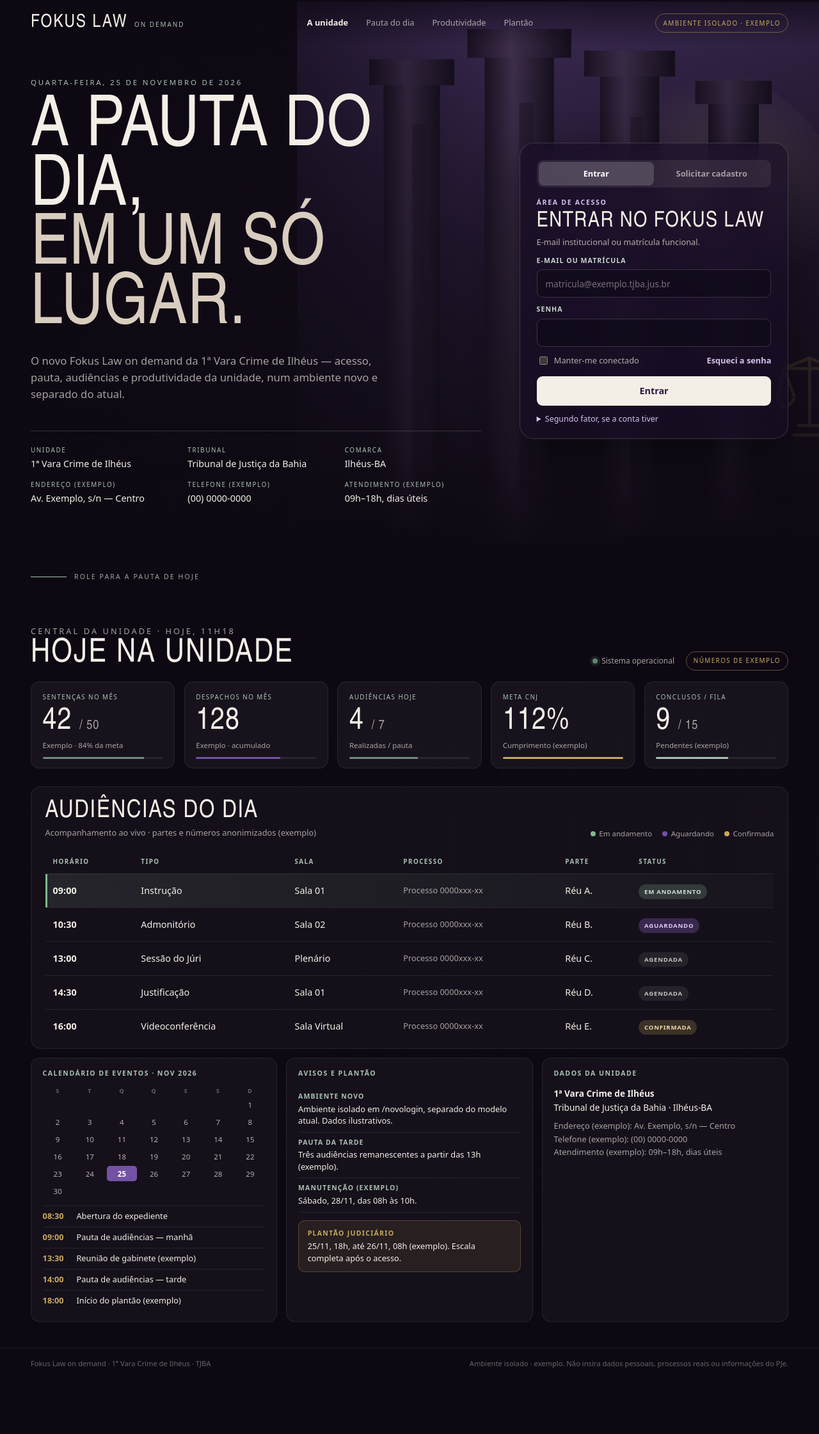
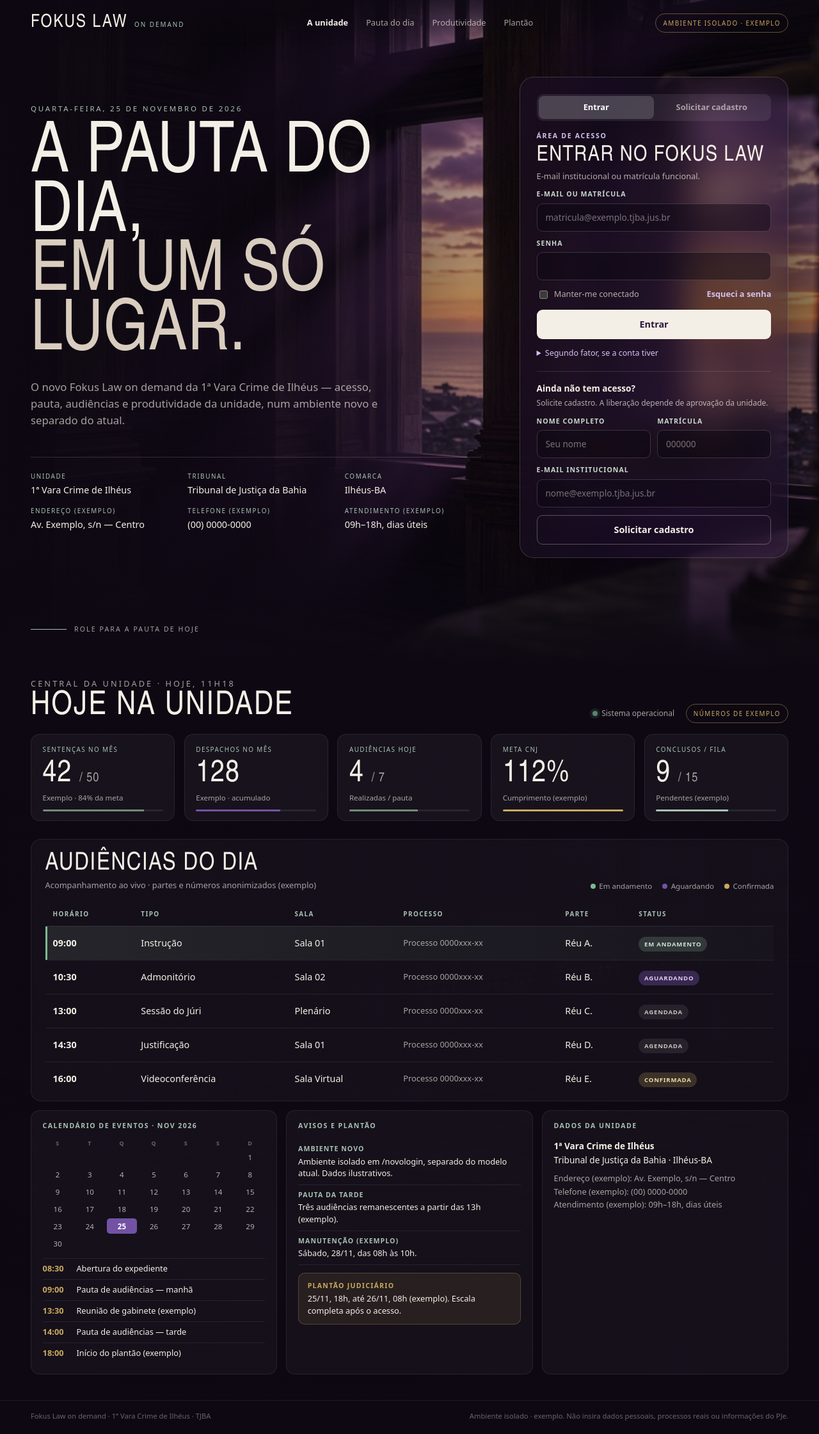
Before and after one commit to jorgewreis/fokus-law-ondemand, a Laravel app: page / in a window 1280 px wide. Shown: the whole page at 64% size. Before the commit the page ends 2138 px from the top, so only its background shows below. Run offline with Laravel 12, Linux system fonts and the light colour scheme; style sheets or scripts are compiled from the project's sources; parts of the project's set-up code (start-up, migrations or seed data) failed here and were passed over.

Commit message:
Align the public landing with the approved layout.
Use the courthouse and unit photos, keep the KPI, calendar, notices and unit
sections visible without JavaScript, and move motion into the bundle. Document
the long-cache build location and the HTML URL rewrite used on the origin.

```diff
--- a/resources/css/landing.css
+++ b/resources/css/landing.css
@@ -121,7 +121,7 @@ button, input { font: inherit; }
     width: 100%;
     height: calc(100% + 48px);
     object-fit: cover;
-    object-position: 62% center;
+    object-position: 30% center;
     z-index: 0;
 }
 
@@ -220,8 +220,12 @@ h1.big em { font-style: normal; color: #d9cdbf; }
 
 .scroll-cue i { width: 3.5rem; height: 1px; background: var(--sage-l); display: block; }
 
+.glass-shell {
+    min-width: 0;
+}
+
 .glass {
-    background: rgba(24, 14, 36, .62);
+    background: rgba(30, 18, 44, .42);
     backdrop-filter: blur(26px) saturate(1.3);
     -webkit-backdrop-filter: blur(26px) saturate(1.3);
     border: 1px solid rgba(255, 255, 255, .16);
@@ -231,18 +235,9 @@ h1.big em { font-style: normal; color: #d9cdbf; }
     display: grid;
     grid-template-columns: 1fr 1fr;
     align-content: start;
+    transform: none;
 }
 
-.tab-state {
-    position: absolute;
-    width: 1px;
-    height: 1px;
-    padding: 0;
-    margin: -1px;
-    overflow: hidden;
-    clip: rect(0, 0, 0, 0);
-    border: 0;
-}
 
 .tabs {
     grid-column: 1 / -1;
@@ -262,26 +257,24 @@ h1.big em { font-style: normal; color: #d9cdbf; }
     padding: .55rem 0;
     border-radius: 8px;
     color: rgba(244, 239, 230, .6);
-    cursor: pointer;
+    text-decoration: none;
 }
 
-#tab-entrar:checked ~ .tabs .tab-label-entrar,
-#tab-cadastro:checked ~ .tabs .tab-label-cadastro {
+.tab-label.is-active,
+.tab-label:focus-visible {
     background: rgba(255, 255, 255, .16);
     color: #fff;
 }
 
-#tab-entrar:focus-visible ~ .tabs .tab-label-entrar,
-#tab-cadastro:focus-visible ~ .tabs .tab-label-cadastro {
+.tab-label:focus-visible {
     outline: 2px solid var(--gold);
     outline-offset: 2px;
 }
 
-.panel-login, .panel-cadastro, .panel-session { grid-column: 1 / -1; display: none; }
-
-#tab-entrar:checked ~ .panel-login,
-#tab-cadastro:checked ~ .panel-cadastro,
-.panel-session { display: block; }
+.panel-login, .panel-cadastro, .panel-session {
+    grid-column: 1 / -1;
+    display: block;
+}
 
 .kicker {
     margin: 0 0 .35rem;
@@ -373,7 +366,11 @@ h1.big em { font-style: normal; color: #d9cdbf; }
 
 .cadastro-note p { margin: 0; font-size: .75rem; color: rgba(244, 239, 230, .7); }
 
-.panel-cadastro { padding-top: .15rem; }
+.panel-cadastro {
+    margin-top: 1.15rem;
+    padding-top: 1rem;
+    border-top: 1px solid rgba(255, 255, 255, .12);
+}
 
 .fine, .field-error, .status {
     font-size: .7rem;
@@ -721,3 +718,16 @@ tr.on td:first-child { box-shadow: inset 3px 0 0 #7dba8f; }
 @media (prefers-reduced-motion: reduce) {
     html { scroll-behavior: auto; }
 }
+
+@media (prefers-reduced-motion: no-preference) {
+    html.js-motion .hero-copy .eyebrow,
+    html.js-motion #page-title,
+    html.js-motion .lede,
+    html.js-motion .unit,
+    html.js-motion .glass-shell,
+    html.js-motion .kpi,
+    html.js-motion #pauta .board,
+    html.js-motion .cards .card {
+        opacity: 0;
+    }
+}
--- a/resources/views/landing/show.blade.php
+++ b/resources/views/landing/show.blade.php
@@ -26,7 +26,7 @@
             </header>
 
             <section class="hero" aria-labelledby="page-title">
-                <img class="hero-media" src="{{ asset('images/hero-sala.svg') }}" alt="">
+                <img class="hero-media" src="{{ asset('images/hero-courthouse.jpg') }}" alt="">
                 <div class="hero-in">
                     <div class="hero-copy">
                         <p class="eyebrow">{{ $board['date_label'] }}</p>
@@ -60,20 +60,19 @@
                         </dl>
                     </div>
 
+                    <div class="glass-shell">
                     <aside class="glass" aria-label="Área de acesso" data-lenis-prevent>
                         @if (session('status'))
                             <p class="status" role="status">{{ session('status') }}</p>
                         @endif
 
                         @guest
-                            <input class="tab-state" type="radio" name="access-tab" id="tab-entrar" @checked(! $cadastroAtivo)>
-                            <input class="tab-state" type="radio" name="access-tab" id="tab-cadastro" @checked($cadastroAtivo)>
-                            <div class="tabs">
-                                <label class="tab-label tab-label-entrar" for="tab-entrar">Entrar</label>
-                                <label class="tab-label tab-label-cadastro" for="tab-cadastro">Solicitar cadastro</label>
-                            </div>
+                            <nav class="tabs" aria-label="Formulários de acesso">
+                                <a class="tab-label tab-label-entrar @if(! $cadastroAtivo) is-active @endif" href="#acesso-entrar">Entrar</a>
+                                <a class="tab-label tab-label-cadastro @if($cadastroAtivo) is-active @endif" href="#acesso-cadastro">Solicitar cadastro</a>
+                            </nav>
 
-                            <div class="panel-login">
+                            <div class="panel-login" id="acesso-entrar">
                                 <p class="kicker">Área de acesso</p>
                                 <h2>Entrar no Fokus Law</h2>
                                 <p class="hint">E-mail institucional ou matrícula funcional.</p>
@@ -104,7 +103,7 @@
                                 </form>
                             </div>
 
-                            <div class="panel-cadastro">
+                            <div class="panel-cadastro" id="acesso-cadastro">
                                 <div class="cadastro-note">
                                     <h3>Ainda não tem acesso?</h3>
                                     <p>Solicite cadastro. A liberação depende de aprovação da unidade.</p>
@@ -116,7 +115,7 @@
                                     <div class="two">
                                         <div>
                                             <label class="fld" for="display_name">Nome completo</label>
-                                            <input id="display_name" name="display_name" type="text" value="{{ old('display_name') }}" autocomplete="name" maxlength="120" required placeholder="Seu nome">
+                                            <input id="display_name" name="display_name" type="text" value="{{ old('display_name') }}" autocomplete="name" maxlength="120" required placeholder="Seu nome" @if($cadastroAtivo) autofocus @endif>
                                         </div>
                                         <div>
                                             <label class="fld" for="matricula">Matrícula</label>
@@ -129,7 +128,6 @@
                                     <input id="email" name="email" type="email" value="{{ old('email') }}" autocomplete="email" maxlength="254" required placeholder="nome@exemplo.tjba.jus.br">
                                     @error('email') <p class="field-error">{{ $message }}</p> @enderror
                                     <button class="btn ghost" type="submit">Solicitar cadastro</button>
-                                    <p class="fine">Pedido para aprovação · dados ilustrativos neste ambiente</p>
                                 </form>
                             </div>
                         @else
@@ -144,12 +142,13 @@
                             </div>
                         @endguest
                     </aside>
+                    </div>
                 </div>
                 <a class="scroll-cue" href="#pauta"><i></i>Role para a pauta de hoje</a>
             </section>
 
             <section class="dash" id="produtividade">
-                <img class="dash-media" src="{{ asset('images/hero-sala.svg') }}" alt="">
+                <img class="dash-media" src="{{ asset('images/hero-unit.jpg') }}" alt="">
                 <div class="dash-shade" aria-hidden="true"></div>
                 <div class="sechead">
                     <div>
```
Also changed, not shown: resources/js/landing-motion.js (+63 -26 lines), tests/Feature/PublicLandingTest.php (+5 -0 lines), public/images/hero-courthouse.jpg (added), public/images/hero-unit.jpg (added), 1 other file.
